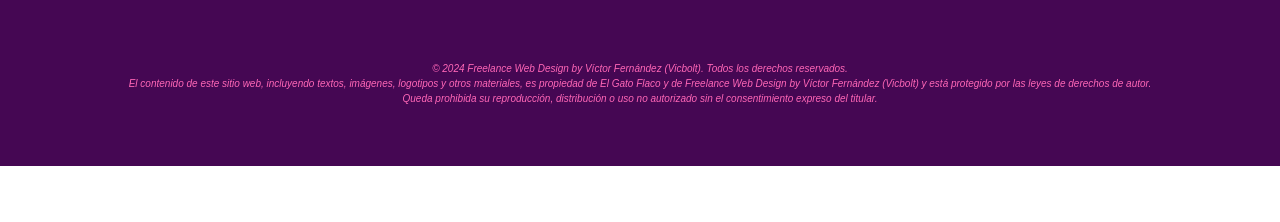
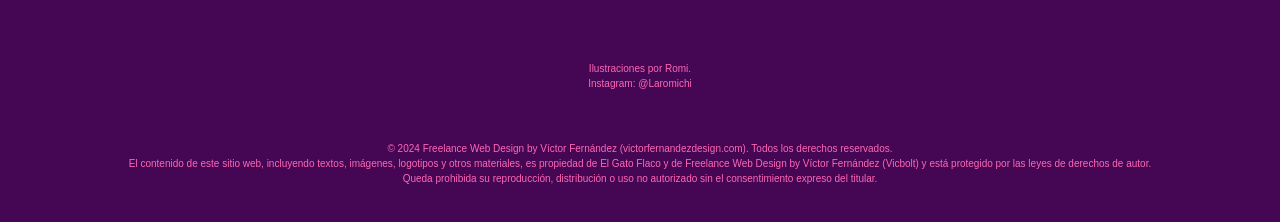
Before and after one commit to vicbolt/gatoflacoAngular, an Angular app: page / in a window 1280 px wide. Shown: the part 3262-3484 px from the top of the page. Before the commit the page ends 3428 px from the top, so only its background shows below. Built offline with nearby package versions, Linux system fonts and the light colour scheme; a web font is replaced by a local one.

Commit message:
cambios footer

```diff
--- a/src/app/components/footer/footer.component.html
+++ b/src/app/components/footer/footer.component.html
@@ -3,6 +3,7 @@
         <div class="container">
             <div class="container1">
                 <div class="logo"></div>
+
                 <div class="info">
                     <h4>Contacto</h4>
                     <a href="tel:637054718">637 05 47 18 </a>
@@ -27,8 +28,9 @@
                 </div>
             </div>
             <div class="container2">
-                <p class="caption">© 2024 Freelance Web Design by Víctor Fernández (Vicbolt). Todos los derechos reservados. <br> El contenido de este sitio web, incluyendo textos, imágenes, logotipos y otros materiales, es propiedad de El Gato Flaco y de Freelance Web Design by Víctor Fernández (Vicbolt) y está protegido por las leyes de derechos de autor.
-                    <br> Queda prohibida su reproducción, distribución o uso no autorizado sin el consentimiento expreso del titular.</p>
+                <a href="https://www.instagram.com/laromichi">Ilustraciones por Romi. <br> Instagram: &#64;Laromichi</a>
+                <a href="victorfernandezdesign.com" class="caption">© 2024 Freelance Web Design by Víctor Fernández (victorfernandezdesign.com). Todos los derechos reservados. <br> El contenido de este sitio web, incluyendo textos, imágenes, logotipos y otros materiales, es propiedad de El Gato Flaco y de Freelance Web Design by Víctor Fernández (Vicbolt) y está protegido por las leyes de derechos de autor.
+                <br> Queda prohibida su reproducción, distribución o uso no autorizado sin el consentimiento expreso del titular.</a>
             </div>
         </div>
     </div>
--- a/src/app/components/footer/footer.component.scss
+++ b/src/app/components/footer/footer.component.scss
@@ -56,7 +56,8 @@
     .container2{
         width: 100%;
 
-        p{
+        p, a{
+            display: block;
             margin-top: 50px;
             color:$color-5;
             font-size: 10px;
```
